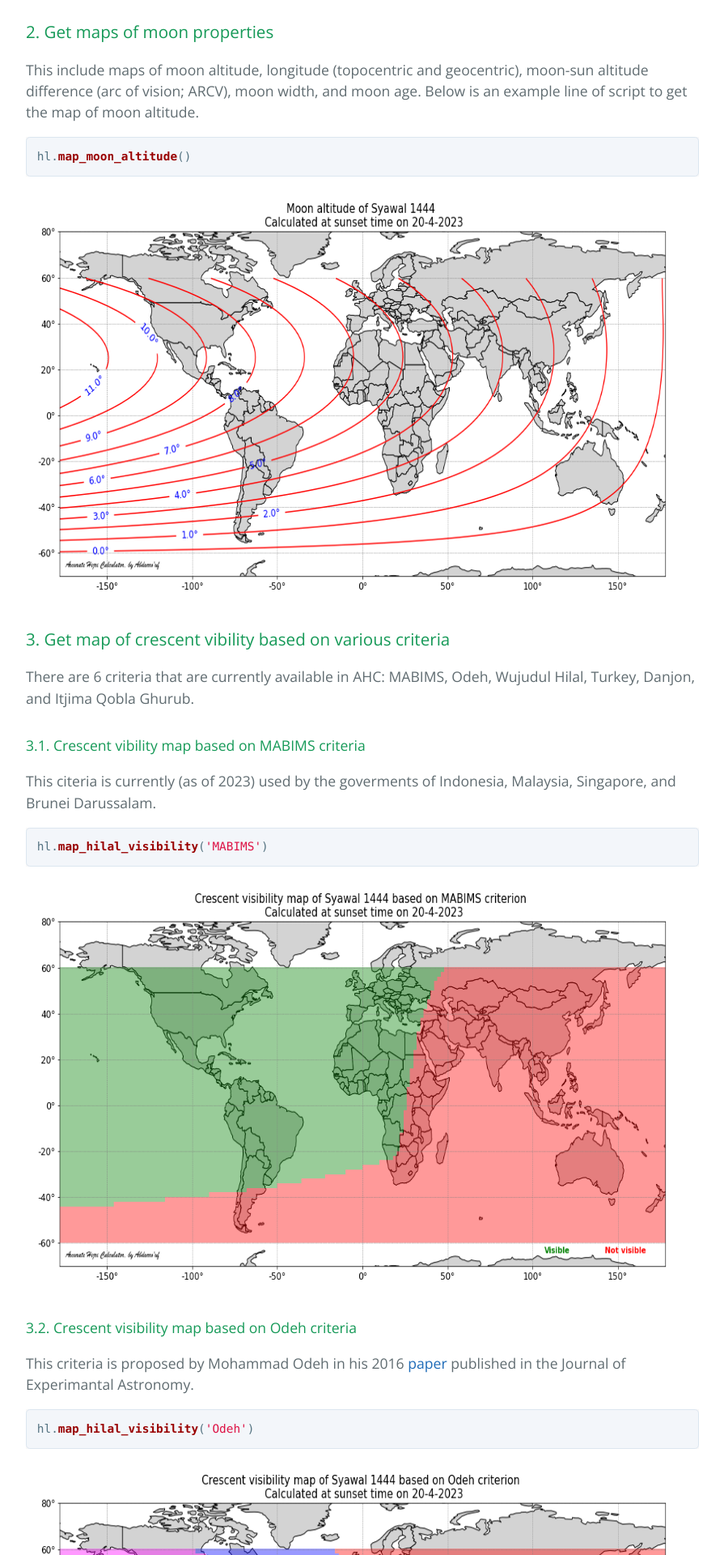
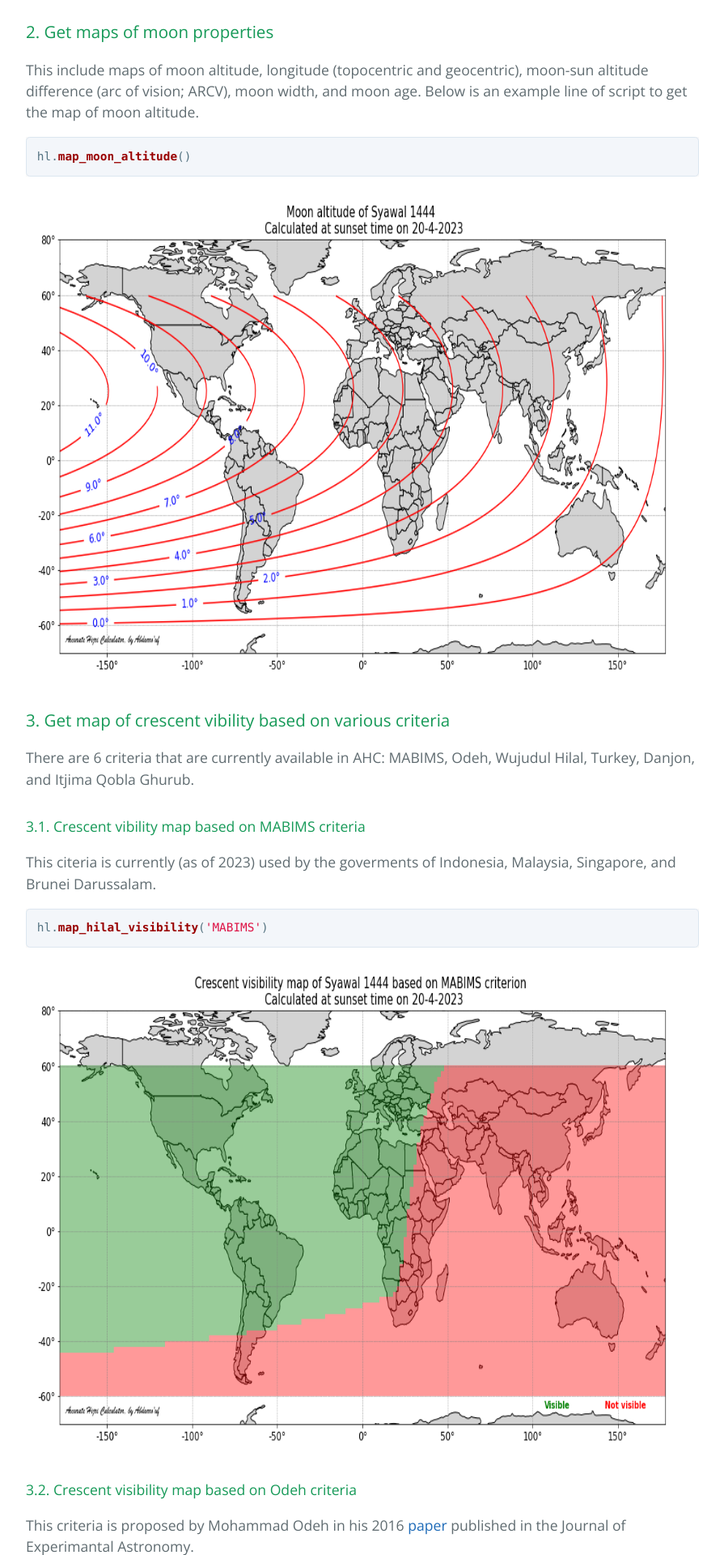
Before and after one commit to accuhijri/accuhijri.github.io, a Jekyll site: the page built from index.md, in a window 1280 px wide. Shown: the part 3022-4942 px from the top of the page at 81% size, without its empty margins (192-1087 px from the left). Built offline with Jekyll 4.4.1, drawn with Linux system fonts in a browser that asks for light colours.

Commit message:
Update index.md

````diff
--- a/index.md
+++ b/index.md
@@ -70,7 +70,7 @@ This include maps of moon altitude, longitude (topocentric and geocentric), moon
 ```ruby
 hl.map_moon_altitude()
 ```
-<img src="figures/moon_alt_Syawal_1444_2042023.png" width=1000 height=500>
+<img src="figures/moon_alt_Syawal_1444_2042023.png" width=1200 height=600>
 
 ### 3. Get map of crescent vibility based on various criteria
 There are 6 criteria that are currently available in AHC: MABIMS, Odeh, Wujudul Hilal, Turkey, Danjon, and Itjima Qobla Ghurub.
@@ -80,18 +80,18 @@ This citeria is currently (as of 2023) used by the goverments of Indonesia, Mala
 ```ruby
 hl.map_hilal_visibility('MABIMS')
 ```
-<img src="figures/map_mabims_Syawal_1444_2042023.png" width=1000 height=500>
+<img src="figures/map_mabims_Syawal_1444_2042023.png" width=1200 height=600>
 
 #### 3.2. Crescent visibility map based on Odeh criteria
 This criteria is proposed by Mohammad Odeh in his 2016 [paper](https://link.springer.com/article/10.1007/s10686-005-9002-5) published in the Journal of Experimantal Astronomy.
 ```ruby
 hl.map_hilal_visibility('Odeh')
 ```
-<img src="figures/map_odeh_Syawal_1444_2042023.png" width=1000 height=500>
+<img src="figures/map_odeh_Syawal_1444_2042023.png" width=1200 height=600>
 
 #### 3.3. Crescent visibility map based on Terkey criteria
 This criteria is proposed by the International Hijri Calendar Union Congress in Istanbul in 2016 to be the criteria for the unified Hijri calendar.
 ```ruby
 hl.map_hilal_visibility('Turkey')
 ```
-<img src="figures/map_turkey_Syawal_1444_2042023.png" width=1000 height=500>
+<img src="figures/map_turkey_Syawal_1444_2042023.png" width=1200 height=600>
````
